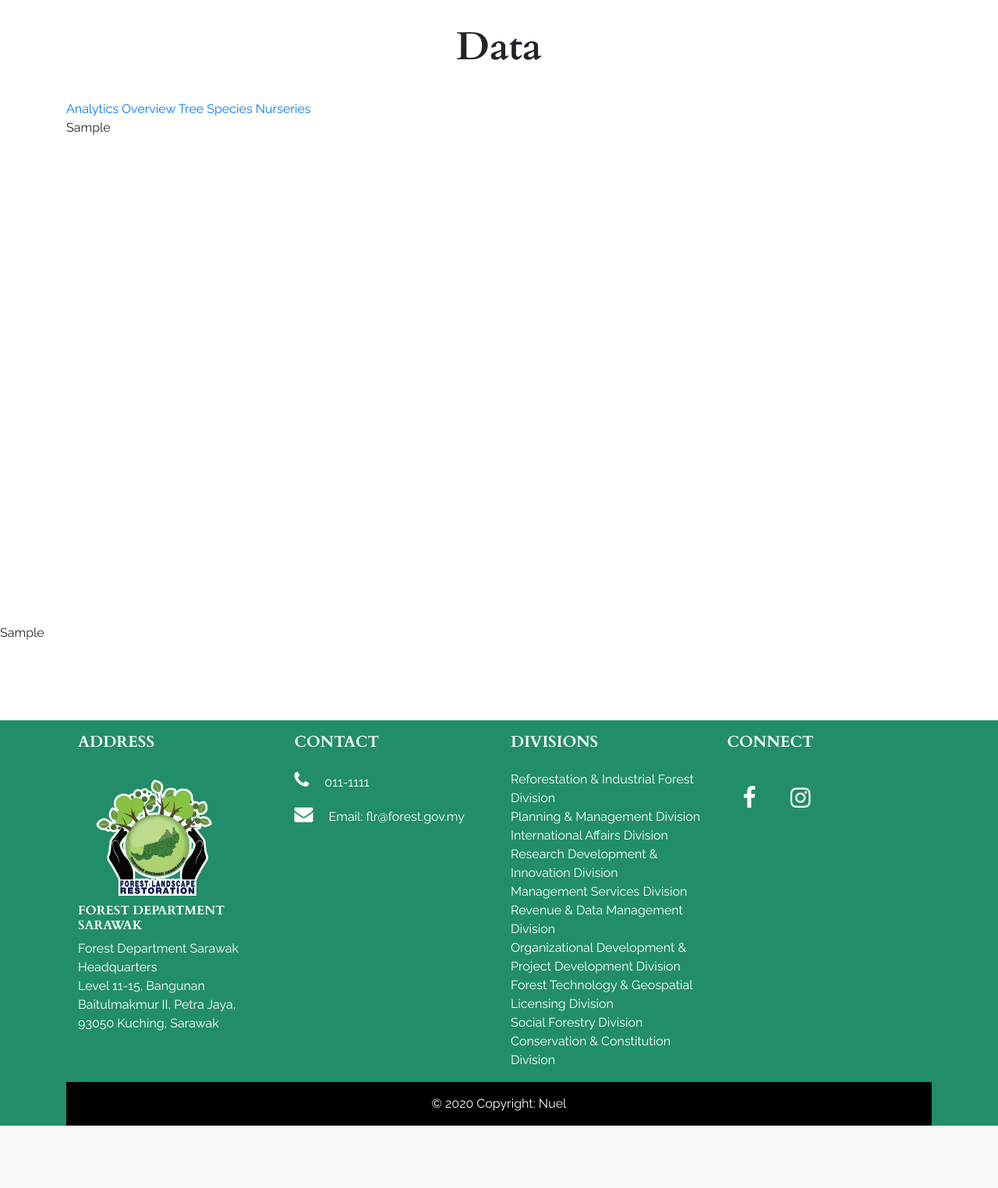
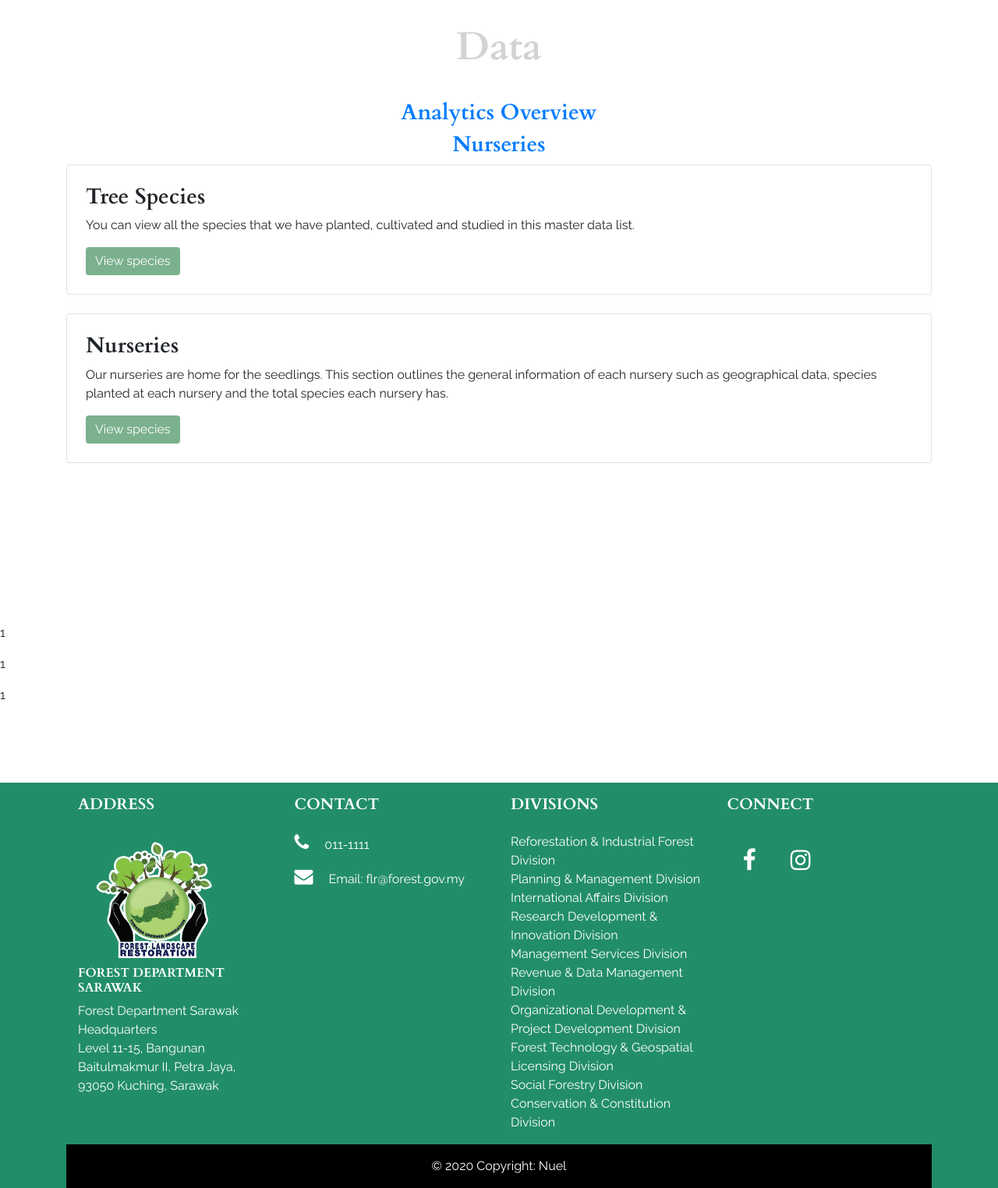
Before and after one commit to nueldeli/flr_root, a Django app: template data/templates/data/data_index.html in a window 1280 px wide. Shown: the part 85-1609 px from the top of the page at 78% size. Before the commit the page ends 1529 px from the top, so only its background shows below. Run offline with Django 3.2, Linux system fonts and the light colour scheme; the template is opened without the code that fills it: most values are stand-ins (such as "Sample title", 1, 10 or a date in 2020); some libraries are stand-ins or nearby versions.

Commit message:
updated nursery data section

```diff
--- a/data/templates/data/_include/niah_nursery.html
+++ /dev/null
@@ -1,5 +0,0 @@
-{% load static %}
-
-{% block item %}
-<p>{{ a }}</p>
-{% endblock %}
--- a/data/templates/data/data_index.html
+++ b/data/templates/data/data_index.html
@@ -2,14 +2,32 @@
 
 {% block content %}
 
-<div class="container h-100">
-	<h1 class="heading">Data</h1>
-	<a href="#">Analytics Overview</a>
-	<a href="{% url 'tree_species' %}">Tree Species</a>
-	<a href="#">Nurseries</a>
-	<p>{{ a }}</p>
+<div class="container" style="min-height: 100%">
+	<h1 class="heading" style="color: #d3d3d3">Data</h1>
+	<h3 class="text-center"><a href="#">Analytics Overview</a></h3>
+
+	<h3 class="text-center"><a href="#">Nurseries</a></h3>
+
+	<div class="border rounded">
+		<div class="m-4">
+			<h3>Tree Species</h3>
+			<p>You can view all the species that we have planted, cultivated and studied in this master data list.</p>
+			<a href="{% url 'tree_species' %}" class="btn btn-info">View species</a>
+		</div>
+	</div>
+	<br>
+	<div class="border rounded">
+		<div class="m-4">
+			<h3>Nurseries</h3>
+			<p>Our nurseries are home for the seedlings. This section outlines the general information of each nursery such as geographical data, species planted at each nursery and the total species each nursery has.</p>
+			<a href="{% url 'tree_species' %}" class="btn btn-info">View species</a>
+		</div>
+	</div>
+
 </div>
 
-{% include 'data/_include/niah_nursery.html' %}
+<p>{{ sabal_count }}</p>
+<p>{{ niah_count }}</p>
+<p>{{ semenggoh_count }}</p>
 
 {% endblock %}
--- a/data/templates/data/tree_species.html
+++ b/data/templates/data/tree_species.html
@@ -6,10 +6,10 @@
 	<br>
 	<div class="row">
 		<h4 class="col">Species</h4>
-		<p>{{ a }}</p>
 		{% if user.is_authenticated %}
 			<a class="col" href="{% url 'add_tree' %}"><button type="button" class="btn btn-info">Add Tree</button></a>
 		{% endif %}
+		<p><a href="{% url 'data' %}">Back</a></p>
 	</div>
 	<br>
 	<div class="table-responsive">
--- a/data/urls.py
+++ b/data/urls.py
@@ -4,7 +4,6 @@ from .views import TreeSpeciesView, AddTreeView, SpeciesView, UpdateTreeView, De
 
 urlpatterns = [
 	path('', views.data_index, name='data'),
-	path('tree_species/', views.aggregated_sabal),
 	path('tree_species/', TreeSpeciesView.as_view(), name='tree_species'),
 	path('tree_species_view/<int:pk>', SpeciesView.as_view(), name='tree_species_view'),
 	path('add_tree/', AddTreeView.as_view(), name='add_tree'),
```
Also changed, not shown: data/views.py (+8 -6 lines), data/templates/data/_include/sabal_nursery.html (deleted), data/templates/data/_include/semenggoh_nursery.html (deleted), db.sqlite3.
